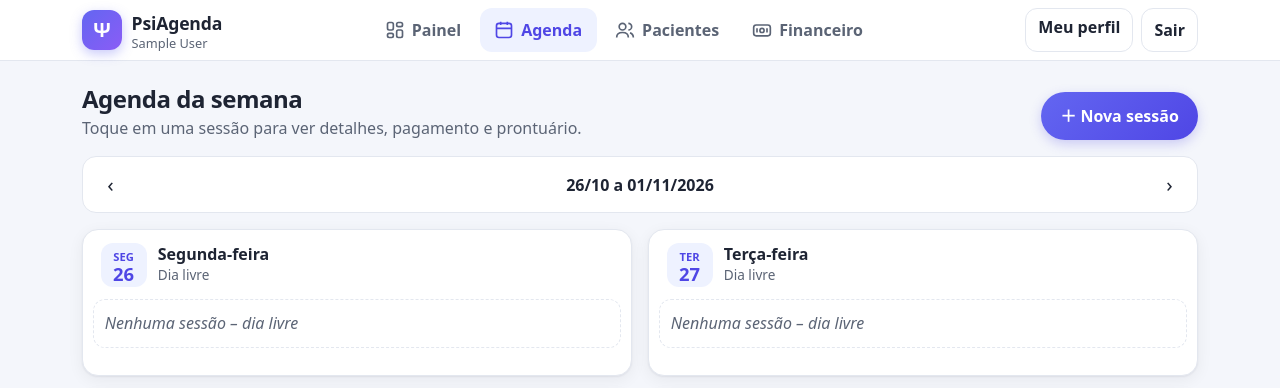
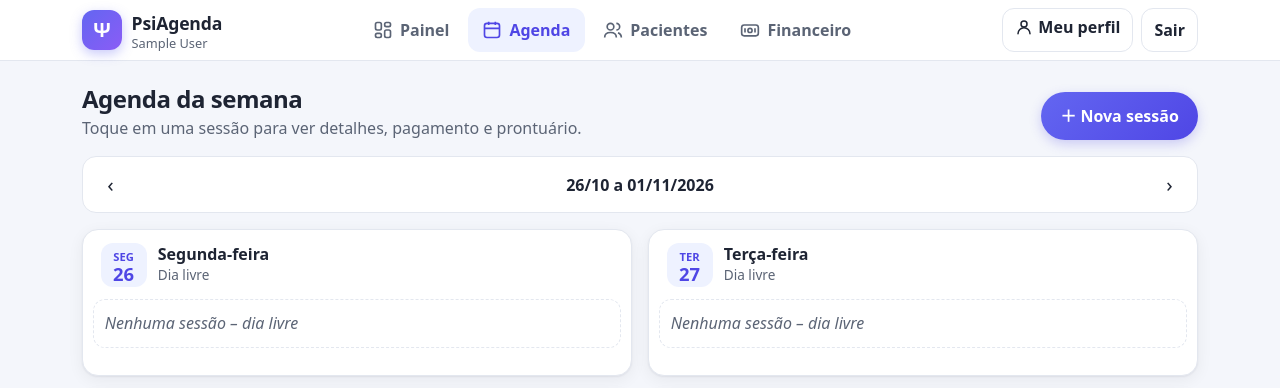
Before and after one commit to MateusDePaulaJr/Agenda_psi, a Django app: page / in a window 1280 px wide. Shown: the top 388 px of the page. Run offline with Django 5.2, Linux system fonts and the light colour scheme; the visitor is signed in with stand-in values (Sample User, id 1); data comes from the database, SQL or seed files in the repository; data that the repository does not hold is empty; some libraries are stand-ins or nearby versions.

Commit message:
fix(ui): botão Meu perfil vira ícone no celular para não quebrar a barra superior

```diff
--- a/web/core/static/core/psiagenda.css
+++ b/web/core/static/core/psiagenda.css
@@ -307,3 +307,8 @@ a { color: var(--pa-primary); }
 .pa-cartao-info dt { color: var(--pa-muted); font-weight: 600; }
 .pa-cartao-info dd { margin: 0; }
 .pa-publico-rodape { text-align: center; color: var(--pa-muted); font-size: .85rem; margin: 1.25rem 0 0; }
+
+/* Barra superior: no celular, "Meu perfil" vira só o ícone para não quebrar em duas linhas. */
+.pa-ico-perfil { vertical-align: -3px; }
+.pa-rotulo-perfil { margin-left: .35rem; white-space: nowrap; }
+@media (max-width: 575.98px) { .pa-rotulo-perfil { display: none; } }
--- a/web/core/templates/core/base.html
+++ b/web/core/templates/core/base.html
@@ -28,7 +28,7 @@
         <svg viewBox="0 0 24 24" fill="none" stroke="currentColor" stroke-width="2" aria-hidden="true"><rect x="2" y="6" width="20" height="13" rx="3"/><circle cx="12" cy="12.5" r="2.5"/><path d="M6 10v5M18 10v5"/></svg>Financeiro</a>
     </nav>
     <div class="d-flex gap-2 align-items-center">
-      <a class="btn pa-btn-ghost{% if atual == 'perfil' %} ativo{% endif %}" href="{% url 'perfil' %}" {% if atual == 'perfil' %}aria-current="page"{% endif %}>Meu perfil</a>
+      <a class="btn pa-btn-ghost{% if atual == 'perfil' %} ativo{% endif %}" href="{% url 'perfil' %}" {% if atual == 'perfil' %}aria-current="page"{% endif %} aria-label="Meu perfil"><svg class="pa-ico-perfil" width="18" height="18" viewBox="0 0 24 24" fill="none" stroke="currentColor" stroke-width="2" stroke-linecap="round" stroke-linejoin="round" aria-hidden="true"><circle cx="12" cy="8" r="4"/><path d="M4 21a8 8 0 0 1 16 0"/></svg><span class="pa-rotulo-perfil">Meu perfil</span></a>
       <form method="post" action="{% url 'logout' %}">{% csrf_token %}<button class="btn pa-btn-ghost">Sair</button></form>
     </div>
   </div>
```
